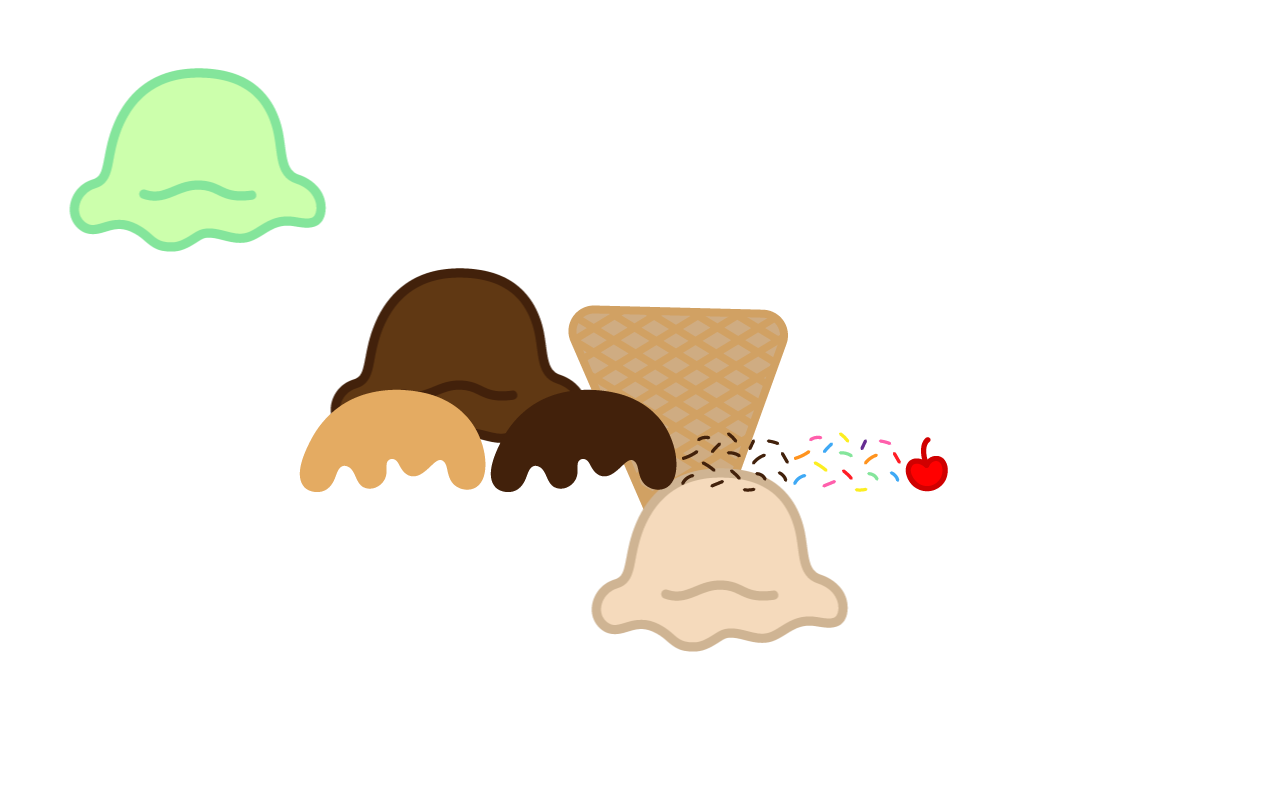
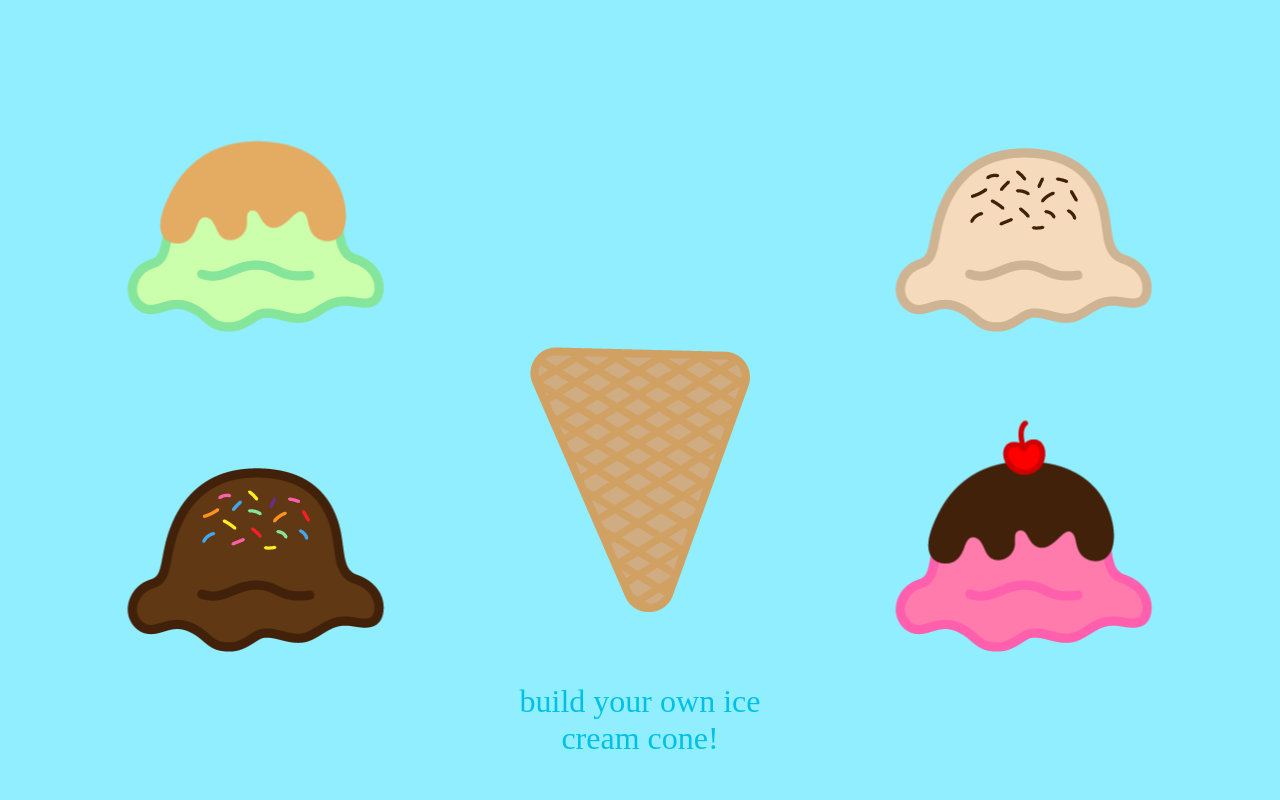
Before and after one commit to eloraromo/class-site, a plain HTML site: page projects/java-sketch/index.html in a window 1280 px wide. Shown: the top 800 px of the page. Drawn offline with Linux system fonts and the light colour scheme; a web font is replaced by a local one.

Commit message:
java sketch

```diff
--- a/projects/java-sketch/index.html
+++ b/projects/java-sketch/index.html
@@ -6,9 +6,11 @@
     <meta charset="utf-8">
     <meta name="viewport" content="width=device-width, initial-scale:1.0">
     <link rel="stylesheet" href="main.css">
+    <link rel="stylesheet" href="https://use.typekit.net/ifk2mtw.css">
   </head>
 
   <body>
+
     <img src="cone.png" id="cone" class="draggable" alt="ice cream cone">
     <img src="scoop1.png" id="scoop1" class="draggable" alt="mint ice cream scoop">
     <img src="scoop2.png" id="scoop2" class="draggable" alt="chocolate ice cream scoop">
@@ -19,6 +21,7 @@
     <img src="sprinkle1.png" id="sprinkle1" class="draggable" alt="chocolate sprinkles">
     <img src="sprinkle2.png" id="sprinkle2" class="draggable" alt="rainbow sprinkles">
     <img src="cherry.png" id="cherry" class="draggable" alt="cherry">
+    <div id="text">build your own ice cream cone!</div>
 
     <script src="jquery-3.6.0.min.js"></script>
     <script src="jquery-ui.min.js"></script>
--- a/projects/java-sketch/main.css
+++ b/projects/java-sketch/main.css
@@ -4,59 +4,95 @@
 
 body {
   margin: 3%;
+  background: rgb(144, 238, 255);
 }
 
 #cone {
-  position: relative;
+  position: fixed;
   left: 50vw;
-  top: 50vh;
+  top: 60vh;
   transform: translate(-50%,-50%);
 }
 
 #scoop1 {
-  position: relative;
-  left: -5vw;
-  top: 5vh;
+  position: fixed;
+  left: 20vw;
+  top: 30vh;
   transform: translate(-50%,-50%);
 }
 
 #scoop2 {
-  position: relative;
-  left: -5vw;
+  position: fixed;
+  left: 20vw;
+  top: 70vh;
+  transform: translate(-50%,-50%);
+}
+
+#scoop3 {
+  position: fixed;
+  left: 80vw;
   top: 30vh;
   transform: translate(-50%,-50%);
 }
 
-#scoop3 {
-  position: relative;
-  left: -5vw;
-  top: 55vh;
-  transform: translate(-50%,-50%);
-}
-
 #scoop4 {
-  position: relative;
-  left: -5vw;
-  top: 80vh;
+  position: fixed;
+  left: 80vw;
+  top: 70vh;
   transform: translate(-50%,-50%);
 }
 
 #topping1 {
-
+  position: fixed;
+  left: 19.8vw;
+  top: 24vh;
+  transform: translate(-50%,-50%);
 }
 
 #topping2 {
-
+  position: fixed;
+  left: 79.8vw;
+  top: 64vh;
+  transform: translate(-50%,-50%);
 }
 
 #sprinkle1 {
-
+  position: fixed;
+  left: 80vw;
+  top: 25vh;
+  transform: translate(-50%,-50%);
 }
 
 #sprinkle2 {
-
+  position: fixed;
+  left: 20vw;
+  top: 65vh;
+  transform: translate(-50%,-50%);
 }
 
 #cherry {
+  position: fixed;
+  left: 80vw;
+  top: 56vh;
+  transform: translate(-50%,-50%);
+}
 
+#text {
+  width: 300px;
+  text-align: center;
+  font-family: corndog;
+  font-size: 2em;
+  color: rgb(0, 193, 228);
+  position: fixed;
+  left: 50vw;
+  top: 90vh;
+  transform: translate(-50%,-50%);
 }
+
+#text::selection {
+  background: none;
+}
+
+.draggable::selection {
+  background: none;
+}
```
Also changed, not shown: index.html (+1 -0 lines), 2 other files.
